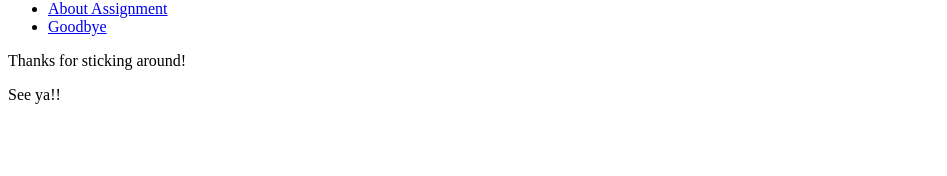
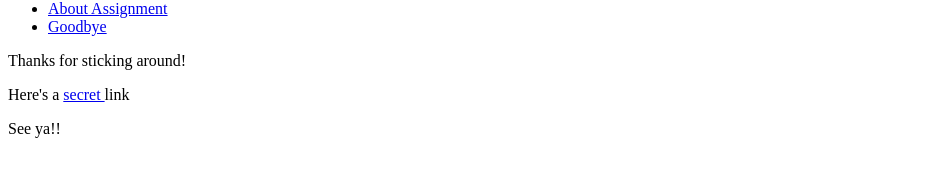
Before and after one commit to BytingBucs2-0/KinglyAmanda_InClassWalk, a plain HTML site: page goodbye.html in a window 1280 px wide. Shown: the part 131-307 px from the top of the page, without its empty margins (0-947 px from the left). Drawn offline with Linux system fonts and the light colour scheme.

Commit message:
Add a secret link

```diff
--- a/goodbye.html
+++ b/goodbye.html
@@ -24,6 +24,7 @@
 		</nav>
 
 		<p> Thanks for sticking around! </p>
+		<p> Here's a <a href ="https://www.google.com/">secret </a>link</p>
 		<p> See ya!! </p>
 
 	</body>
```
